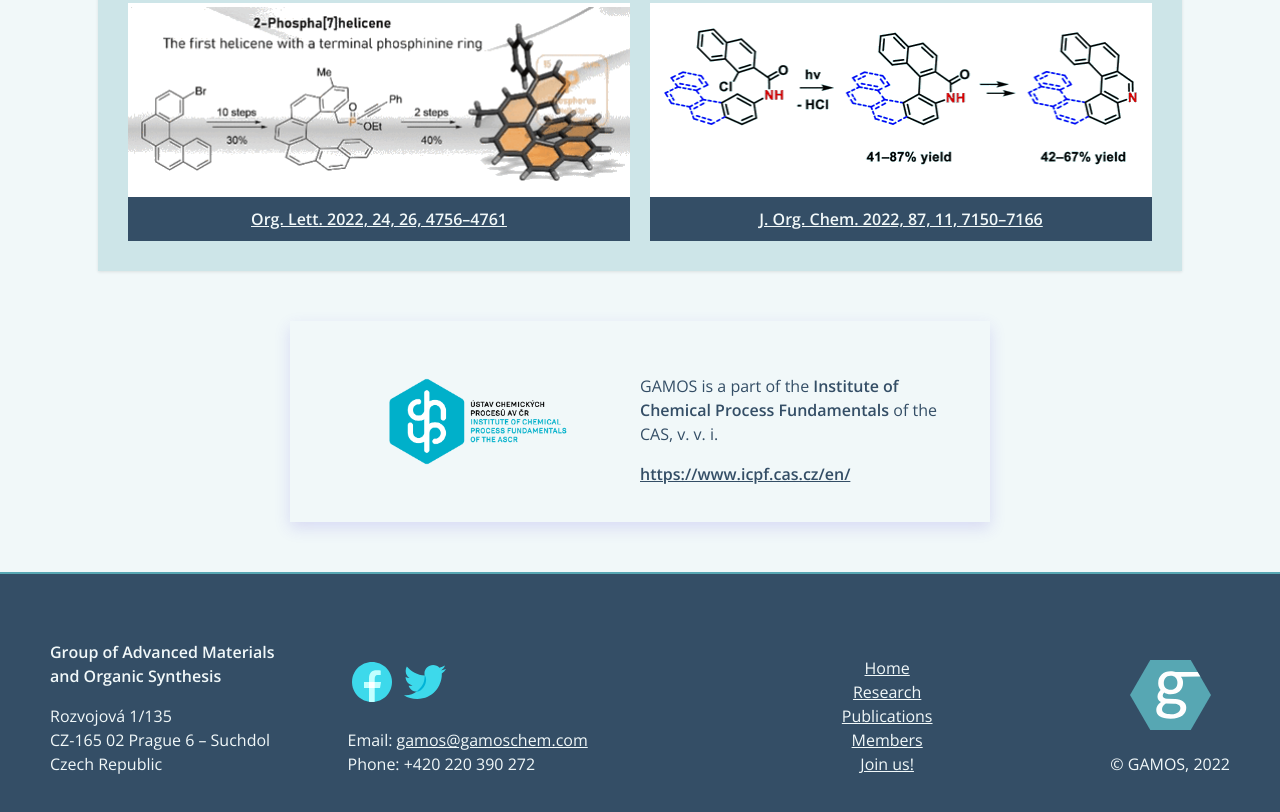
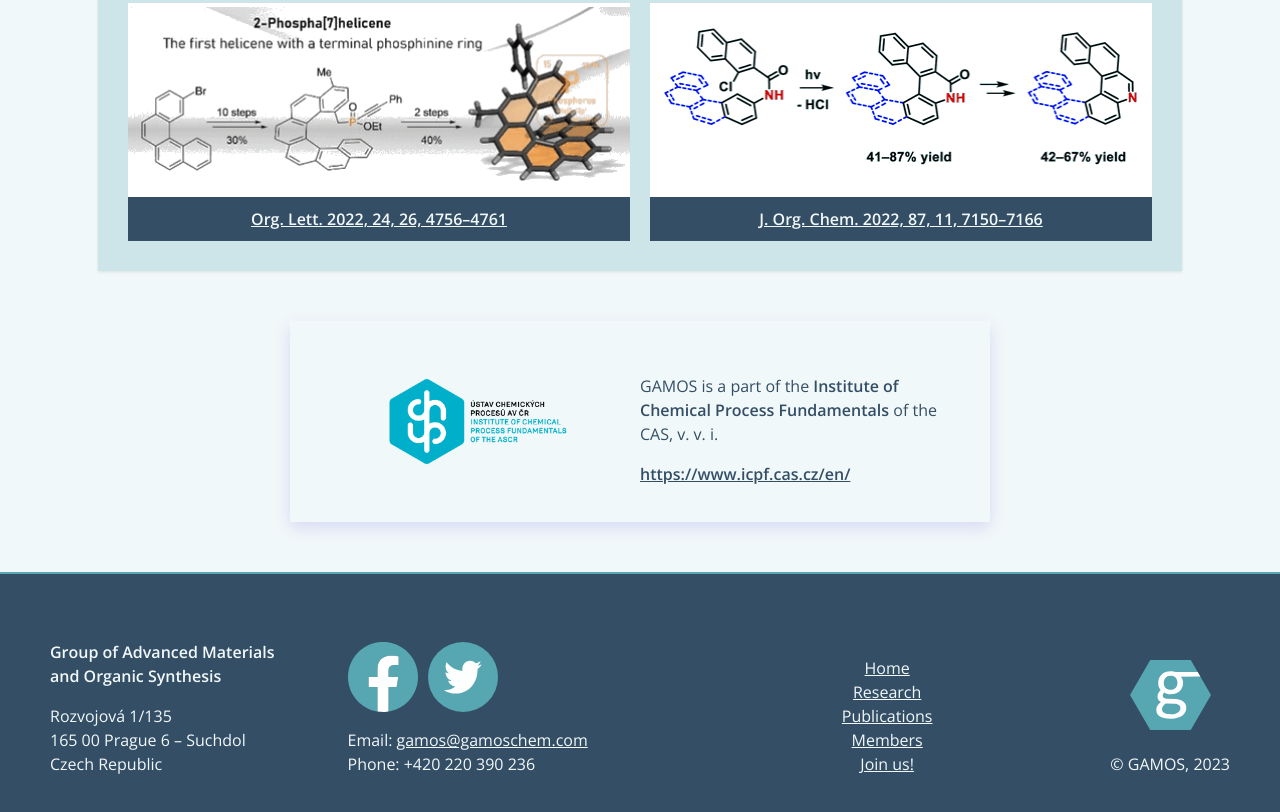
Before and after one commit to AlenaVyhnalova/GAMOS, an Eleventy site: page index.html in a window 1280 px wide. Shown: the part 1649-2461 px from the top of the page. Built offline with nearby package versions, Linux system fonts and the light colour scheme; Eleventy itself is replaced by a stand-in of ours; files that its build step writes are made by us from their sources.

Commit message:
footer-change

```diff
--- a/_includes/partials/footer.njk
+++ b/_includes/partials/footer.njk
@@ -3,17 +3,17 @@
         <p class="footer__title">Group of Advanced Materials<br>
             and Organic Synthesis</p>
         <p class="footer__address">Rozvojová 1/135<br>
-            CZ-165 02 Prague 6 – Suchdol<br>
+            165 00 Prague 6 – Suchdol<br>
             Czech Republic</p>
     </div>
 
     <div class="footer__middleleft">
         <div class="footer__icons">
-                <a  class="footer__icon" href="https://cs-cz.facebook.com/gamoschem/" target="_blank"><img src="/images/icons8-facebook.svg" alt="IconFacebook"></a>
-                <a  class="footer__icon" href="#" target="_blank"><img src="/images/icons8-twitter.svg" alt="IconTwitter"></a>
+                <a  class="footer__icon" href="https://cs-cz.facebook.com/gamoschem/" target="_blank"><img src="/images/FB_normal gamos.svg" alt="IconFacebook" width="70px"></a>
+                <a  class="footer__icon" href="#" target="_blank"><img src="/images/twitter_normal gamos.svg" alt="IconTwitter" width="70px"></a>
         </div>
         <p class="footer__e-mail">Email: <a class="footer__link" href="mailto:gamos@gamoschem.com">gamos@gamoschem.com</a></p>
-        <p class="footer__phone">Phone: +420 220 390 272</p>
+        <p class="footer__phone">Phone: +420 220 390 236</p>
     </div>
 
     <div class="footer__middleright">
@@ -28,6 +28,6 @@
 
     <div class="footer__right">
         <img class="footer__icon" src="/images/icon_g.svg" alt="IconG">
-        <p class="footer__copyright">&copy; GAMOS, 2022</p>
+        <p class="footer__copyright">&copy; GAMOS, 2023</p>
     </div>
 </footer>
--- a/scss/style.scss
+++ b/scss/style.scss
@@ -653,6 +653,11 @@ body {
         margin-top: 10px;
     }
 
+    &__icons {
+        display: flex;
+        gap: 10px;
+    }
+
     @media screen and (min-width: 720px) {
         grid-template-columns: 1fr 1fr;
     }
```
Also changed, not shown: css/style.css, images/FB_normal gamos.svg (added), images/icons8-facebook.svg (deleted), images/icons8-twitter.svg (deleted), images/logo uchp_new.svg (added), images/twitter_normal gamos.svg (added), images/twitter_reverse gamos.svg (added), 1 other file.
